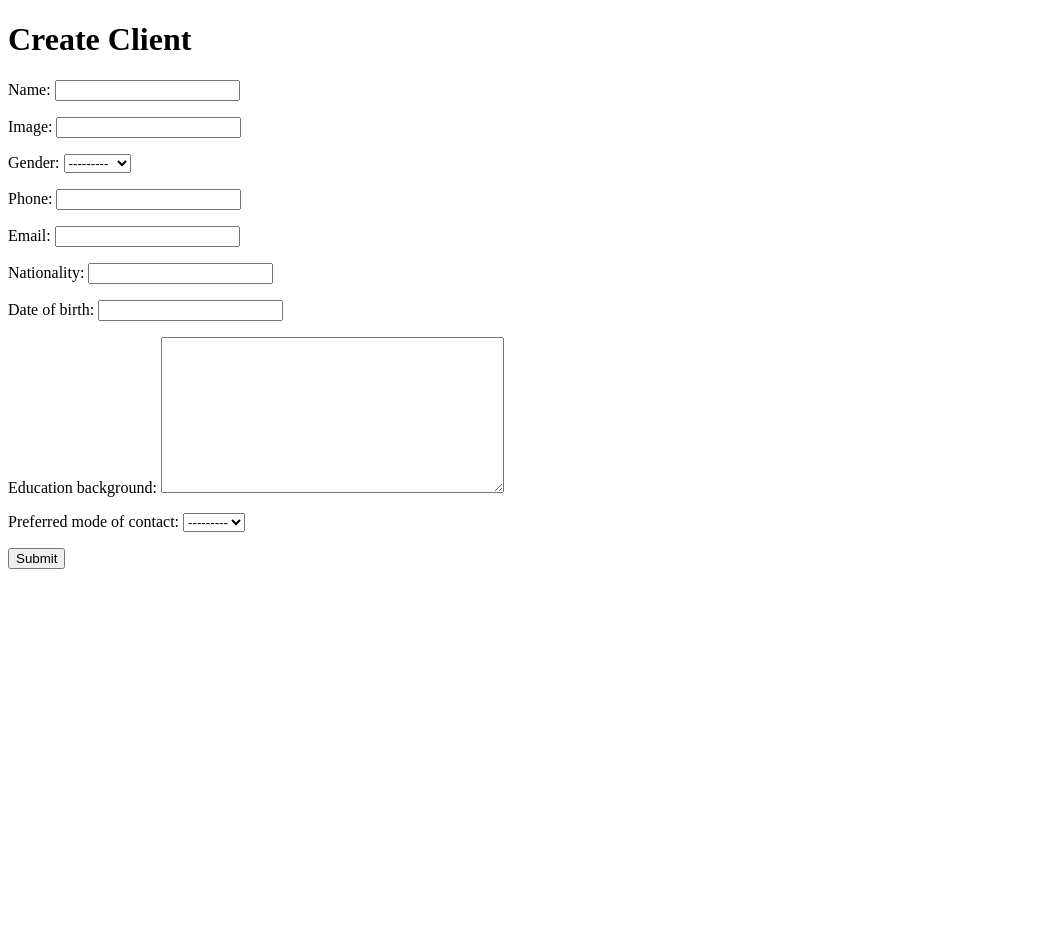
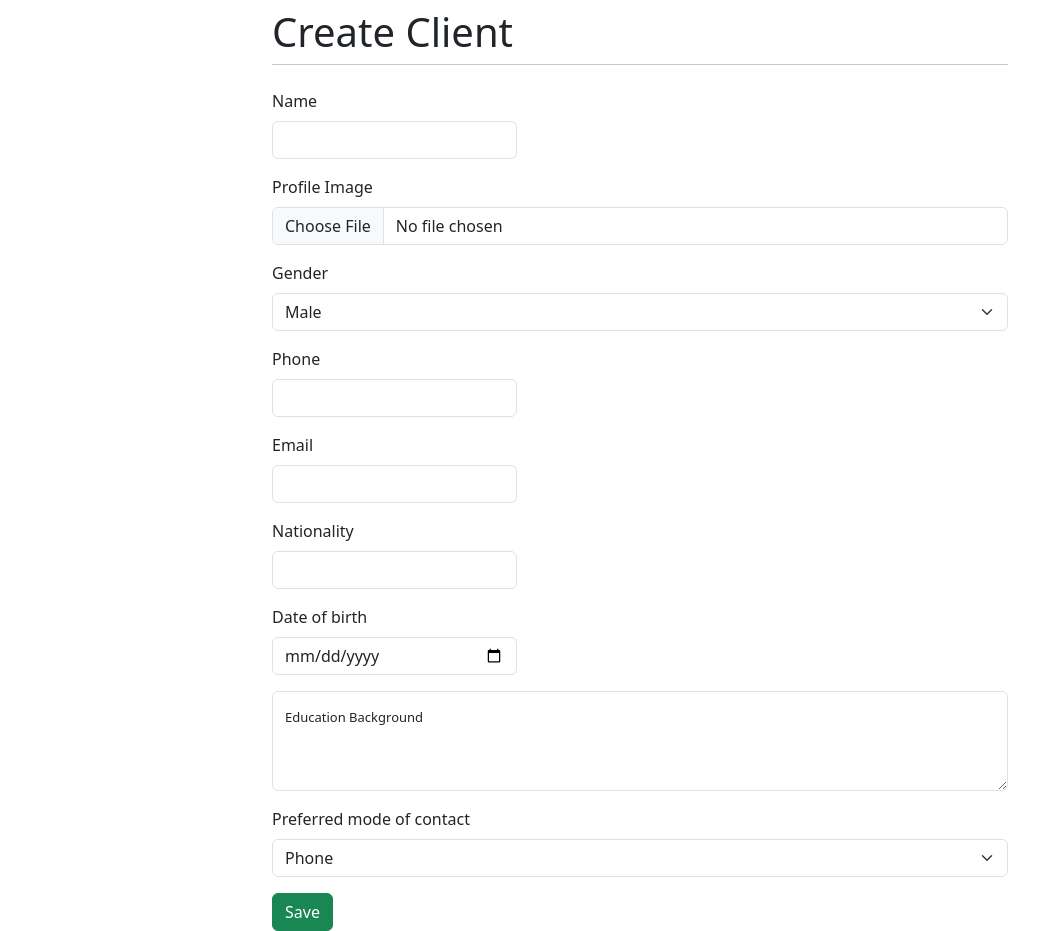
Before and after one commit to phoenixsubash/client_app, a Django app: page /login in a window 1280 px wide. Shown: the whole page, without its empty margins (0-1063 px from the left). Before the commit the page ends 569 px from the top, so only its background shows below. Run offline with Django 4.2, Linux system fonts and the light colour scheme; parts of the project's set-up code (start-up, migrations or seed data) failed here and were passed over.

Commit message:
update: Create-form added

```diff
--- a/templates/create_client.html
+++ b/templates/create_client.html
@@ -2,14 +2,103 @@
 <!DOCTYPE html>
 <html>
 <head>
+    <link href="https://cdn.jsdelivr.net/npm/bootstrap@5.3.0-alpha3/dist/css/bootstrap.min.css" rel="stylesheet" integrity="sha384-KK94CHFLLe+nY2dmCWGMq91rCGa5gtU4mk92HdvYe+M/SXH301p5ILy+dN9+nJOZ" crossorigin="anonymous">
+    <script src="https://cdn.jsdelivr.net/npm/bootstrap@5.3.0-alpha3/dist/js/bootstrap.bundle.min.js" integrity="sha384-ENjdO4Dr2bkBIFxQpeoTz1HIcje39Wm4jDKdf19U8gI4ddQ3GYNS7NTKfAdVQSZe" crossorigin="anonymous"></script>
     <title>Create Client</title>
 </head>
 <body>
-    <h1>Create Client</h1>
-    <form method="POST" enctype="multipart/form-data">
-        {% csrf_token %}
-        {{ form.as_p }}
-        <button type="submit">Submit</button>
-    </form>
-</body>
+    <div class="container">
+      <div class="row justify-content-center">
+        <div class="col-8">
+          <h1 class="mt-2">Create Client</h1>
+          <hr class="mt-0 mb-4">
+          <form method="post" class="needs-validation" novalidate>
+            {% csrf_token %}
+            <!-- {{ form }} -->
+            <div class="col-md-4 mb-3">
+                <label for="name" class="form-label">Name</label>
+                <input type="text" class="form-control" id="name" required>
+                <div class="invalid-feedback">
+                  Field required*
+                </div>
+              </div>
+              <div class="mb-3">
+                <label for="formFile" class="form-label">Profile Image</label>
+                <input class="form-control" type="file" id="formFile" required>
+                <div class="invalid-feedback">
+                    Field required*
+                  </div>
+              </div>
+              <label for="Gender" class="form-label">Gender </label>
+              <select class="form-select mb-3" aria-label="Default select example">
+                <option value="Male">Male</option>
+                <option value="Female">Female</option>
+                <option value="Other">Other</option>
+              </select>
+              <div class="col-md-4 mb-3">
+                <label for="phone" class="form-label">Phone</label>
+                <input type="text" class="form-control" id="phone" required>
+                <div class="invalid-feedback">
+                  Field required*
+                </div>
+              </div>
+              <div class="col-md-4 mb-3">
+                <label for="email" class="form-label">Email</label>
+                <input type="email" class="form-control" id="email" required>
+                <div class="invalid-feedback">
+                  Please enter valid email*
+                </div>
+              </div>
+              <div class="col-md-4 mb-3">
+                <label for="nationality" class="form-label">Nationality</label>
+                <input type="text" class="form-control" id="nationality" required>
+                <div class="invalid-feedback">
+                  Field required*
+                </div>
+              </div>
+              <div class="col-md-4 mb-3">
+                <label for="dateofbirth" class="form-label">Date of birth</label>
+                <input type="date" class="form-control" id="dateofbirth" required>
+                <div class="invalid-feedback">
+                  Field required*
+                </div>
+              </div>
+              <div class="form-floating mb-3">
+                <textarea class="form-control" placeholder="Leave a comment here" id="education_background" style="height: 100px"></textarea>
+                <label for="education_background" style="font-size: 13px;">Education Background</label>
+              </div>
+              <label for="preferred_mode_of_contact" class="form-label">Preferred mode of contact</label>
+              <select class="form-select mb-3" aria-label="Default select example">
+                <option value="Phone">Phone</option>
+                <option value="Email">Email</option>
+                <option value="None">None</option>
+              </select>
+            <button type="submit" class="btn btn-success">Save</button>
+          </form>
+        </div>
+      </div>
+    </div>
+  </body>
 </html>
+
+<script>
+    // Example starter JavaScript for disabling form submissions if there are invalid fields
+(() => {
+  'use strict'
+
+  // Fetch all the forms we want to apply custom Bootstrap validation styles to
+  const forms = document.querySelectorAll('.needs-validation')
+
+  // Loop over them and prevent submission
+  Array.from(forms).forEach(form => {
+    form.addEventListener('submit', event => {
+      if (!form.checkValidity()) {
+        event.preventDefault()
+        event.stopPropagation()
+      }
+
+      form.classList.add('was-validated')
+    }, false)
+  })
+})()
+</script>
```
